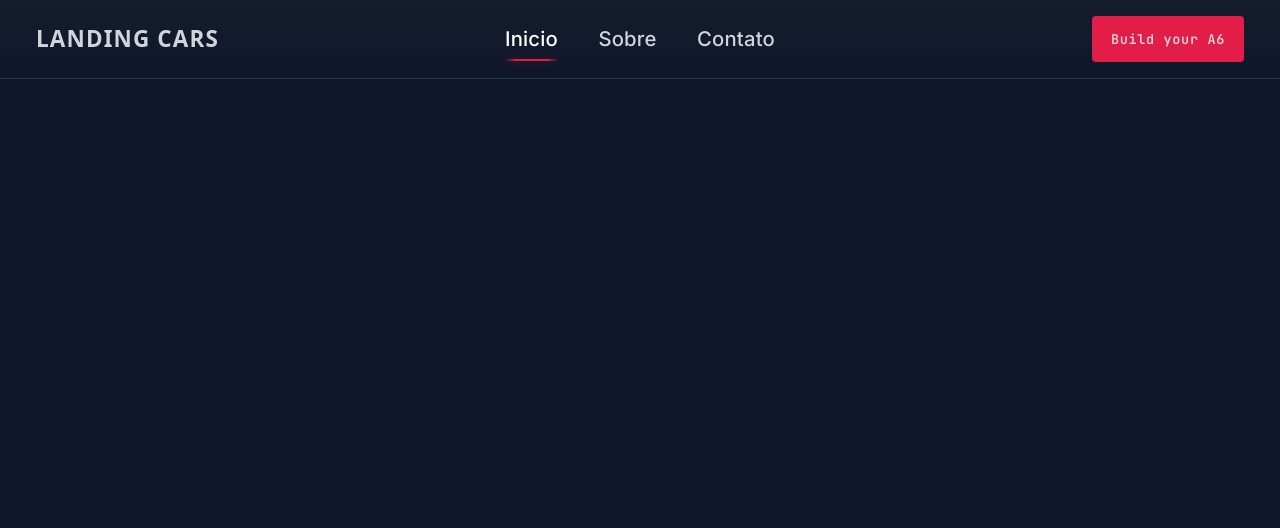
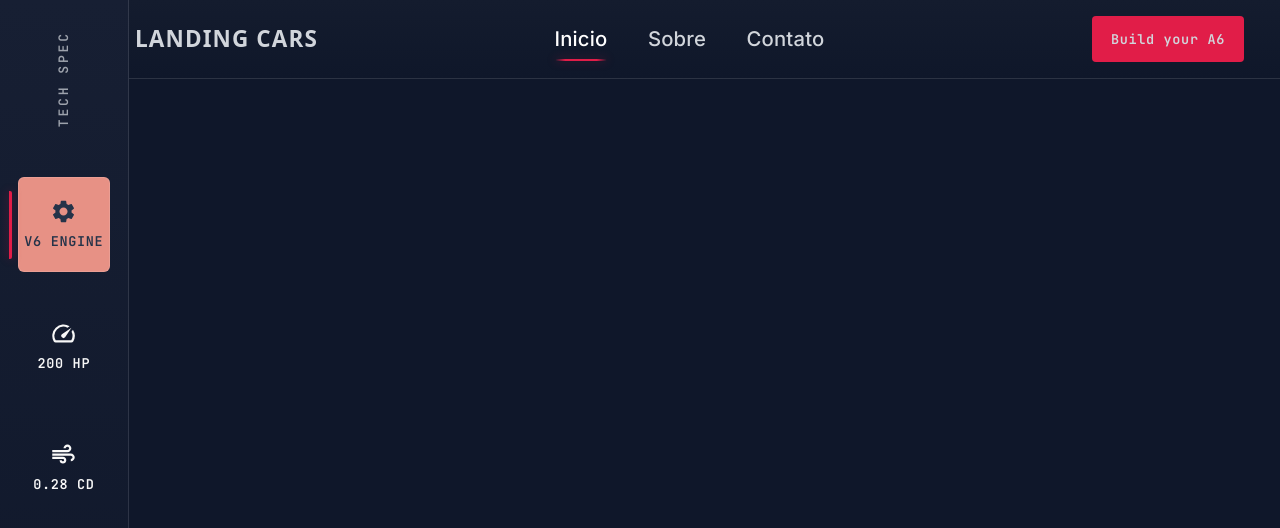
Before and after one commit to matheusryann/LandingCarsReact, a React (Vite) app: page / in a window 1280 px wide. Shown: the top 528 px of the page. Built offline with nearby package versions, Linux system fonts and the light colour scheme; a web font is replaced by a local one.

Commit message:
feat: implement sidebar component and restructure app layout

```diff
--- a/src/App.css
+++ b/src/App.css
@@ -1,253 +1,13 @@
-/* Landing shell: fundo neutro + largura total (header full-bleed) */
-#root:has(.app-shell) {
-  max-width: none;
-  width: 100%;
-  border-inline: none;
-  text-align: initial;
+.app-shell {
+    display: grid;
+    grid-template-columns: 5.5rem minmax(0, 1fr);
+    min-height: 100vh;
+    min-height: 100dvh;
+    background: #0f172a;
 }
 
-.app-shell {
-  min-height: 100svh;
-  background: #0f172a;
-  color: #d1d5db;
+.app-main {
+    display: flex;
+    flex-direction: column;
+    min-width: 0;
 }
-
-.counter {
-  font-size: 16px;
-  padding: 5px 10px;
-  border-radius: 5px;
-  color: var(--accent);
-  background: var(--accent-bg);
-  border: 2px solid transparent;
-  transition: border-color 0.3s;
-  margin-bottom: 24px;
-
-  &:hover {
-    border-color: var(--accent-border);
-  }
-  &:focus-visible {
-    outline: 2px solid var(--accent);
-    outline-offset: 2px;
-  }
-}
-
-.hero {
-  position: relative;
-
-  .base,
-  .framework,
-  .vite {
-    inset-inline: 0;
-    margin: 0 auto;
-  }
-
-  .base {
-    width: 170px;
-    position: relative;
-    z-index: 0;
-  }
-
-  .framework,
-  .vite {
-    position: absolute;
-  }
-
-  .framework {
-    z-index: 1;
-    top: 34px;
-    height: 28px;
-    transform: perspective(2000px) rotateZ(300deg) rotateX(44deg) rotateY(39deg)
-      scale(1.4);
-  }
-
-  .vite {
-    z-index: 0;
-    top: 107px;
-    height: 26px;
-    width: auto;
-    transform: perspective(2000px) rotateZ(300deg) rotateX(40deg) rotateY(39deg)
-      scale(0.8);
-  }
-}
-
-#center {
-  display: flex;
-  flex-direction: column;
-  gap: 25px;
-  place-content: center;
-  place-items: center;
-  flex-grow: 1;
-
-  @media (max-width: 1024px) {
-    padding: 32px 20px 24px;
-    gap: 18px;
-  }
-}
-
-#next-steps {
-  display: flex;
-  border-top: 1px solid var(--border);
-  text-align: left;
-
-  & > div {
-    flex: 1 1 0;
-    padding: 32px;
-    @media (max-width: 1024px) {
-      padding: 24px 20px;
-    }
-  }
-
-  .icon {
-    margin-bottom: 16px;
-    width: 22px;
-    height: 22px;
-  }
-
-  @media (max-width: 1024px) {
-    flex-direction: column;
-    text-align: center;
-  }
-}
-
-#docs {
-  border-right: 1px solid var(--border);
-
-  @media (max-width: 1024px) {
-    border-right: none;
-    border-bottom: 1px solid var(--border);
-  }
-}
-
-#next-steps ul {
-  list-style: none;
-  padding: 0;
-  display: flex;
-  gap: 8px;
-  margin: 32px 0 0;
-
-  .logo {
-    height: 18px;
-  }
-
-  a {
-    color: var(--text-h);
-    font-size: 16px;
-    border-radius: 6px;
-    background: var(--social-bg);
-    display: flex;
-    padding: 6px 12px;
-    align-items: center;
-    gap: 8px;
-    text-decoration: none;
-    transition: box-shadow 0.3s;
-
-    &:hover {
-      box-shadow: var(--shadow);
-    }
-    .button-icon {
-      height: 18px;
-      width: 18px;
-    }
-  }
-
-  @media (max-width: 1024px) {
-    margin-top: 20px;
-    flex-wrap: wrap;
-    justify-content: center;
-
-    li {
-      flex: 1 1 calc(50% - 8px);
-    }
-
-    a {
-      width: 100%;
-      justify-content: center;
-      box-sizing: border-box;
-    }
-  }
-}
-
-#spacer {
-  height: 88px;
-  border-top: 1px solid var(--border);
-  @media (max-width: 1024px) {
-    height: 48px;
-  }
-}
-
-.ticks {
-  position: relative;
-  width: 100%;
-
-  &::before,
-  &::after {
-    content: '';
-    position: absolute;
-    top: -4.5px;
-    border: 5px solid transparent;
-  }
-
-  &::before {
-    left: 0;
-    border-left-color: var(--border);
-  }
-  &::after {
-    right: 0;
-    border-right-color: var(--border);
-  }
-}
-.header {
-  width: 100%;
-  min-height: 72px;
-  padding: 16px 32px;
-  display: flex;
-  align-items: center;
-  justify-content: space-between;
-  gap: 24px;
-}
-
-.header__brand {
-  display: inline-flex;
-  align-items: center;
-  gap: 12px;
-  color: inherit;
-  font-size: 1.125rem;
-  font-weight: 700;
-  text-decoration: none;
-}
-
-.header__logo {
-  width: 44px;
-  height: 44px;
-  object-fit: contain;
-}
-
-.header__nav {
-  display: flex;
-  align-items: center;
-  gap: 20px;
-}
-
-.header__nav a {
-  color: inherit;
-  font-weight: 500;
-  text-decoration: none;
-}
-
-.header__nav a:hover {
-  color: #646cff;
-}
-
-@media (max-width: 640px) {
-  .header {
-    padding: 16px 20px;
-    align-items: flex-start;
-    flex-direction: column;
-  }
-
-  .header__nav {
-    width: 100%;
-    justify-content: space-between;
-    gap: 12px;
-  }
-}
--- a/src/App.tsx
+++ b/src/App.tsx
@@ -1,10 +1,15 @@
 import Header from './components/Header'
+import SideBar from './components/SideBar'
 import './App.css'
 
 function App() {
   return (
     <div className="app-shell">
-      <Header />
+      <SideBar />
+      <div className="app-main">
+        <Header />
+        <main className="app-main__content" />
+      </div>
     </div>
   )
 }
--- a/src/components/SideBar.css
+++ b/src/components/SideBar.css
@@ -0,0 +1,136 @@
+.site-sidebar {
+    --ds-primary: #d1d5db;
+    --ds-secondary: #e11d48;
+    --ds-neutral: #0f172a;
+    --ds-surface: #171f33;
+    --ds-active: #e79185;
+    --font-body: 'Inter', system-ui, sans-serif;
+    --font-label: 'JetBrains Mono', ui-monospace, monospace;
+
+    box-sizing: border-box;
+    display: flex;
+    flex-direction: column;
+    align-items: center;
+    width: 7.15rem;
+    min-height: 100dvh;
+    padding: 1.5rem 0.5rem 1rem;
+    background: linear-gradient(180deg, var(--ds-surface) 0%, var(--ds-neutral) 100%);
+    border-right: 1px solid color-mix(in srgb, var(--ds-primary) 14%, transparent);
+    color: var(--ds-primary);
+    z-index: 1;
+  }
+
+.site-sidebar__brand {
+    flex-shrink: 0;
+    font-family: var(--font-label);
+    font-size: 0.725rem;
+    font-weight: 600;
+    letter-spacing: 0.22em;
+    text-transform: uppercase;
+    margin: 0 0 2.5rem;
+    padding: 0.25rem 0;
+    writing-mode: vertical-rl;
+    transform: rotate(180deg);
+    color: color-mix(in srgb, var(--ds-primary) 72%, transparent);
+    user-select: none;
+    white-space: nowrap;
+}
+
+.site-sidebar__list {
+    list-style: none;
+    display: flex;
+    align-items: center;
+    flex-direction: column;
+    gap: 1.5rem;
+    margin: 0 auto;
+    padding: 0;
+    width: 100%;
+}
+
+.site-sidebar__list-item {
+    display: flex;
+    justify-content: center;
+    width: 100%;
+}
+
+.site-sidebar__item {
+    display: flex;
+    flex-direction: column;
+    align-items: center;
+    justify-content: center;
+    gap: 0.4rem;
+    padding: 0.625rem 0.35rem;
+    border: none;
+    min-height: 5.25rem;
+    background: transparent;
+    color: #f8f8f8;
+    border-radius: 6px;
+    position: relative;
+    cursor: pointer;
+    transition: background-color 0.3s ease, color 0.25s ease, transform 0.15s ease;
+}
+
+.site-sidebar__item:hover:not(.site-sidebar__item--active) {
+    color: #fff;
+    background: color-mix(in srgb, var(--ds-primary) 8%, transparent);
+}
+
+.site-sidebar__icon {
+    display: flex;
+    align-items: center;
+    justify-content: center;
+    line-height: 0;
+}
+
+.site-sidebar__item svg {
+    font-size: 1.5rem;
+}
+
+.site-sidebar__label {
+    font-family: var(--font-label);
+    font-size: 0.75rem;
+    font-weight: 600;
+    letter-spacing: 0.05em;
+    text-transform: uppercase;
+    text-align: center;
+    line-height: 1.4;
+    max-width: 100%;
+    word-break: break-word;
+}
+
+.site-sidebar__item--active {
+    color: #253349;
+    background: var(--ds-active);
+    box-shadow: 0 0 0 1px color-mix(in srgb, #fff 12%, transparent) inset;
+}
+
+.site-sidebar__item--active::before {
+    content: '';
+    position: absolute;
+    left: -0.5rem;
+    top: 50%;
+    width: 3px;
+    height: 72%;
+    background: var(--ds-secondary);
+    border-radius: 0 2px 2px 0;
+    transform: translateY(-50%) scaleY(0);
+    transform-origin: center;
+    box-shadow: 0 0 10px color-mix(in srgb, var(--ds-secondary) 35%, transparent);
+    animation: site-sidebar-indicator 0.3s cubic-bezier(0.22, 1, 0.36, 1) forwards;
+}
+
+@keyframes site-sidebar-indicator {
+    from {
+        transform: translateY(-50%) scaleY(0);
+        opacity: 0;
+    }
+    to {
+        transform: translateY(-50%) scaleY(1);
+        opacity: 1;
+    }
+}
+
+.site-sidebar__item:focus-visible {
+    outline: 2px solid var(--ds-secondary);
+    outline-offset: 2px;
+}
--- a/src/components/SideBar.tsx
+++ b/src/components/SideBar.tsx
@@ -1,52 +1,55 @@
-import SettingsIcon from "@mui/icons-material/Settings";
-import PowerIcon from "@mui/icons-material/Power";
-import DirectionsCarIcon from "@mui/icons-material/DirectionsCar";
-import { useState } from "react";
-import "./SideBar.css";
+import SettingsIcon from '@mui/icons-material/Settings'
+import SpeedIcon from '@mui/icons-material/Speed'
+import AirIcon from '@mui/icons-material/Air'
+import { useState } from 'react'
+import './SideBar.css'
 
 const specs = [
   {
-    id: "Engine",
-    label: "Motor",
+    id: 'Engine',
+    label: 'V6 ENGINE',
     icon: <SettingsIcon />,
   },
   {
-    id: "HP",
-    label: "200 HP",
-    icon: <PowerIcon />,
+    id: 'HP',
+    label: '200 HP',
+    icon: <SpeedIcon />,
   },
   {
-    id: "Range",
-    label: "500 km",
-    icon: <DirectionsCarIcon />,
+    id: 'CD',
+    label: '0.28 CD',
+    icon: <AirIcon />,
   },
-];
+] as const
+
+type SpecId = (typeof specs)[number]['id']
 
 export default function SideBar() {
+  const [activeSpec, setActiveSpec] = useState<SpecId>('Engine')
 
-  const [activeSpec, setActiveSpec] =
-    useState<(typeof specs)[number]["id"]>("Engine");
-
-  const itemClass = (id: (typeof specs)[number]["id"]) =>
-    `site-sidebar__item${activeSpec === id ? "site-sidebar__item--active" : ""}`;
-
-  function handleSpecClick(id: (typeof specs)[number]["id"]) {
-    setActiveSpec(id);
-  }
+  const itemClass = (id: SpecId) =>
+    `site-sidebar__item${activeSpec === id ? ' site-sidebar__item--active' : ''}`
 
   return (
-    <aside className="site-sidebar">
-      <span className="site-sidebar__brand">TECH Cars</span>
-      <ul>
+    <aside className="site-sidebar" aria-label="Especificações técnicas">
+      <span className="site-sidebar__brand">TECH SPEC</span>
+      <ul className="site-sidebar__list">
         {specs.map((spec) => (
-          <li key={spec.id} className="site-sidebar__list">
-            <button type="button" className={itemClass(spec.id)} onClick={() => handleSpecClick(spec.id)}>
-              {spec.icon} aria-current={activeSpec === spec.id ? "page" : undefined}
+          <li key={spec.id} className="site-sidebar__list-item">
+            <button
+              type="button"
+              className={itemClass(spec.id)}
+              aria-current={activeSpec === spec.id ? 'true' : undefined}
+              onClick={() => setActiveSpec(spec.id)}
+            >
+              <span className="site-sidebar__icon" aria-hidden="true">
+                {spec.icon}
+              </span>
               <span className="site-sidebar__label">{spec.label}</span>
             </button>
           </li>
         ))}
       </ul>
     </aside>
-  );
+  )
 }
--- a/src/index.css
+++ b/src/index.css
@@ -51,19 +51,19 @@
 }
 
 #root {
-  width: 1126px;
-  max-width: 100%;
-  margin: 0 auto;
-  text-align: center;
-  border-inline: 1px solid var(--border);
+  width: 100%;
+  max-width: none;
+  margin: 0;
+  padding: 0;
+  text-align: initial;
+  border: none;
   min-height: 100svh;
-  display: flex;
-  flex-direction: column;
   box-sizing: border-box;
 }
 
 body {
   margin: 0;
+  background: #0f172a;
 }
 
 h1,
```
Also changed, not shown: src/components/Header.tsx (+21 -14 lines).
